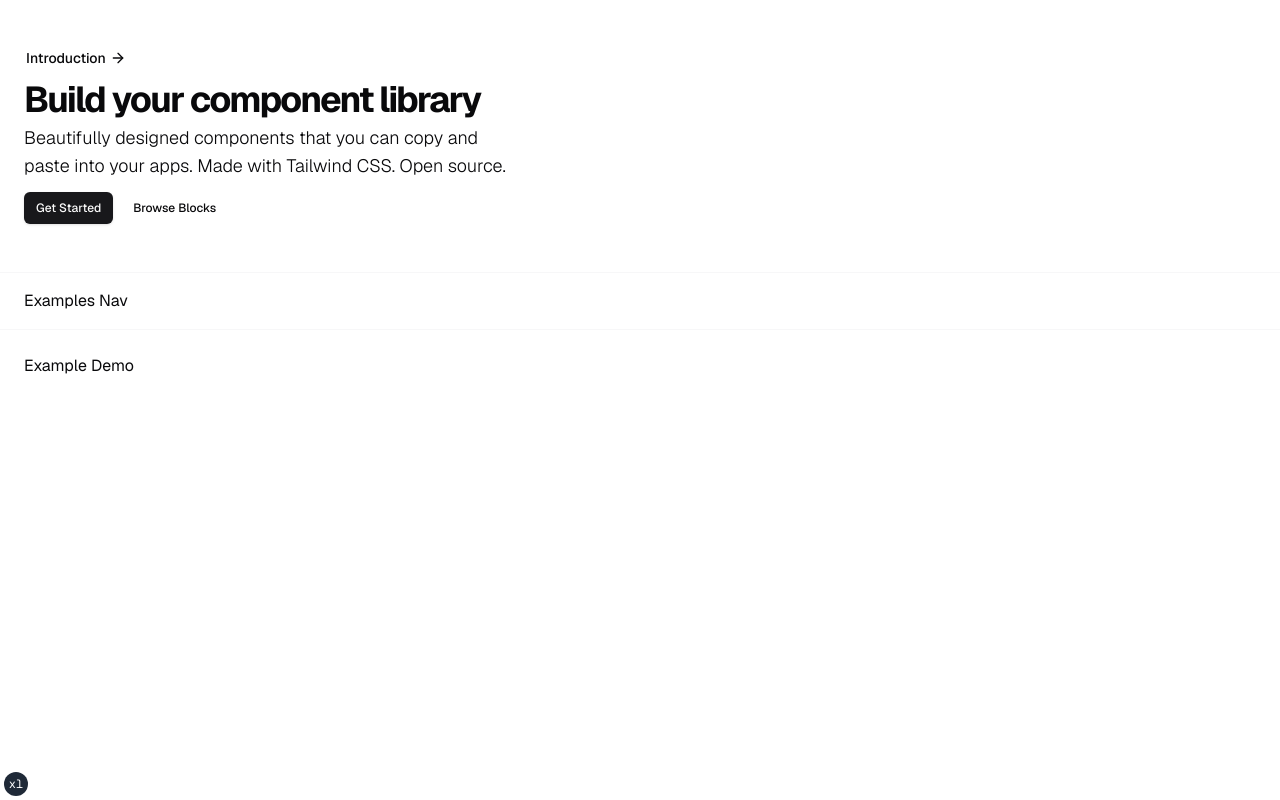
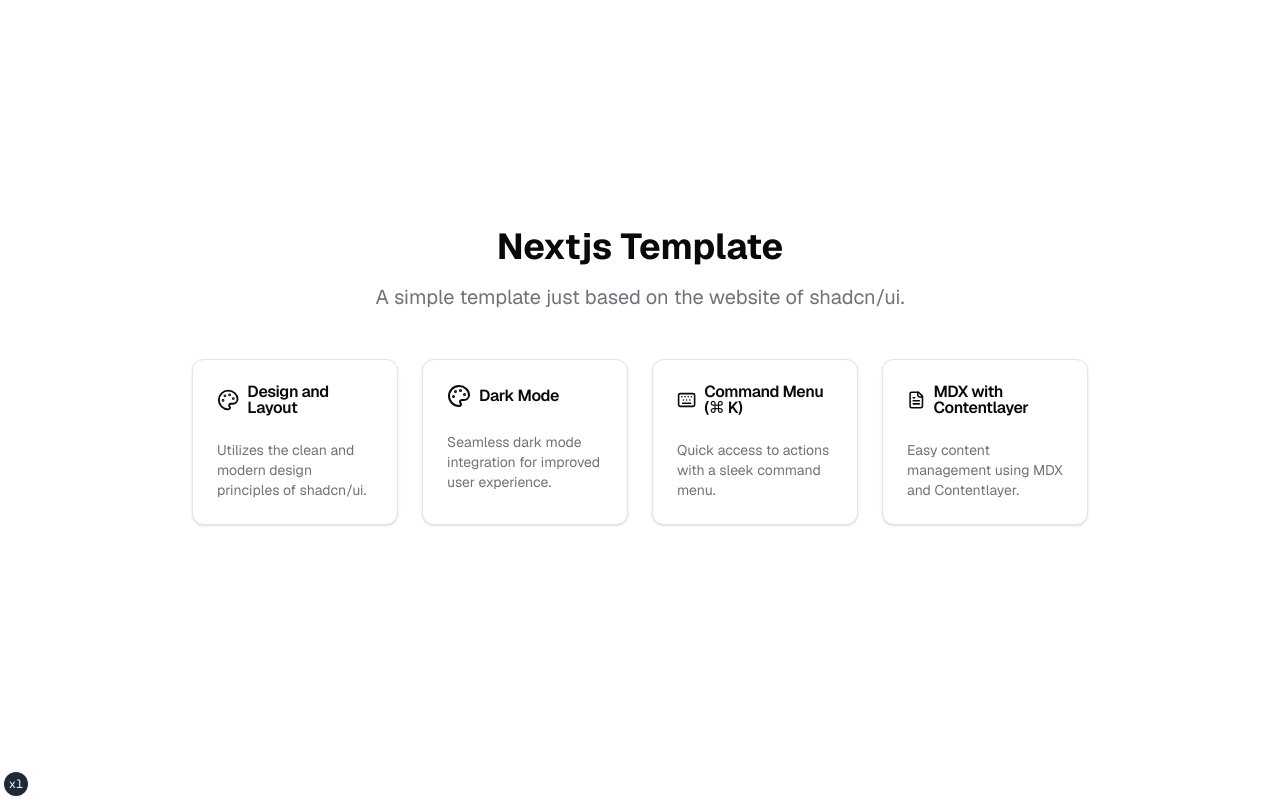
Before and after one commit to asd55667/nextjs-template, a Next.js app: page / in a window 1280 px wide. Built offline with nearby package versions, Linux system fonts and the light colour scheme.

Commit message:
feat(ui): update landing page

```diff
--- a/src/app/(app)/page.tsx
+++ b/src/app/(app)/page.tsx
@@ -1,66 +1,69 @@
-import Image from "next/image";
-import Link from "next/link";
+import {
+  Card,
+  CardContent,
+  CardDescription,
+  CardHeader,
+  CardTitle,
+} from "@/registry/new-york/ui/card";
+import { FileText, Keyboard, Palette } from "lucide-react";
+import type React from "react"; // Added import for React
 
-import { Announcement } from "@/components/announcement";
-import {
-  PageActions,
-  PageHeader,
-  PageHeaderDescription,
-  PageHeaderHeading,
-} from "@/components/page-header";
-import { Button } from "@/registry/new-york/ui/button";
+export default function Home() {
+  return (
+    <div className="flex min-h-screen flex-col items-center justify-center bg-background text-foreground">
+      <main className="container mx-auto px-4 py-16 flex flex-col items-center">
+        <h1 className="text-4xl font-bold mb-4 text-center">Nextjs Template</h1>
+        <p className="text-xl text-muted-foreground max-w-2xl text-center mb-12">
+          A simple template just based on the website of shadcn/ui.
+        </p>
 
-export default function IndexPage() {
-  return (
-    <>
-      <PageHeader>
-        <Announcement />
-        <PageHeaderHeading>Build your component library</PageHeaderHeading>
-        <PageHeaderDescription>
-          Beautifully designed components that you can copy and paste into your
-          apps. Made with Tailwind CSS. Open source.
-        </PageHeaderDescription>
-        <PageActions>
-          <Button asChild size="sm">
-            <Link href={{ pathname: "/docs" }}>Get Started</Link>
-          </Button>
-          <Button asChild size="sm" variant="ghost">
-            <Link href={{ pathname: "/docs" }}>Browse Blocks</Link>
-          </Button>
-        </PageActions>
-      </PageHeader>
-
-      <div className="border-grid border-b">
-        <div className="container-wrapper">
-          <div className="container py-4">
-            <div className="[&>a:first-child]:text-primary">Examples Nav</div>
-          </div>
+        <div className="grid gap-6 md:grid-cols-2 lg:grid-cols-4 w-full max-w-4xl mb-12">
+          <FeatureCard
+            icon={<Palette className="h-6 w-6" />}
+            title="Design and Layout"
+            description="Utilizes the clean and modern design principles of shadcn/ui."
+          />
+          <FeatureCard
+            icon={<Palette className="h-6 w-6" />}
+            title="Dark Mode"
+            description="Seamless dark mode integration for improved user experience."
+          />
+          <FeatureCard
+            icon={<Keyboard className="h-6 w-6" />}
+            title="Command Menu (⌘ K)"
+            description="Quick access to actions with a sleek command menu."
+          />
+          <FeatureCard
+            icon={<FileText className="h-6 w-6" />}
+            title="MDX with Contentlayer"
+            description="Easy content management using MDX and Contentlayer."
+          />
         </div>
-      </div>
-
-      <div className="container-wrapper">
-        <div className="container py-6">
-          <section className="overflow-hidden rounded-lg border bg-background shadow-md md:hidden md:shadow-xl">
-            <Image
-              src="/examples/cards-light.png"
-              width={1280}
-              height={1214}
-              alt="mobile demo light"
-              className="block dark:hidden"
-            />
-            <Image
-              src="/examples/cards-dark.png"
-              width={1280}
-              height={1214}
-              alt="mobile demo dark"
-              className="hidden dark:block"
-            />
-          </section>
-          <section className="hidden md:block [&>div]:p-0">
-            Example Demo
-          </section>
-        </div>
-      </div>
-    </>
+      </main>
+    </div>
   );
 }
+
+function FeatureCard({
+  icon,
+  title,
+  description,
+}: {
+  icon: React.ReactNode;
+  title: string;
+  description: string;
+}) {
+  return (
+    <Card>
+      <CardHeader>
+        <CardTitle className="flex items-center gap-2">
+          {icon}
+          <span>{title}</span>
+        </CardTitle>
+      </CardHeader>
+      <CardContent>
+        <CardDescription>{description}</CardDescription>
+      </CardContent>
+    </Card>
+  );
+}
```
